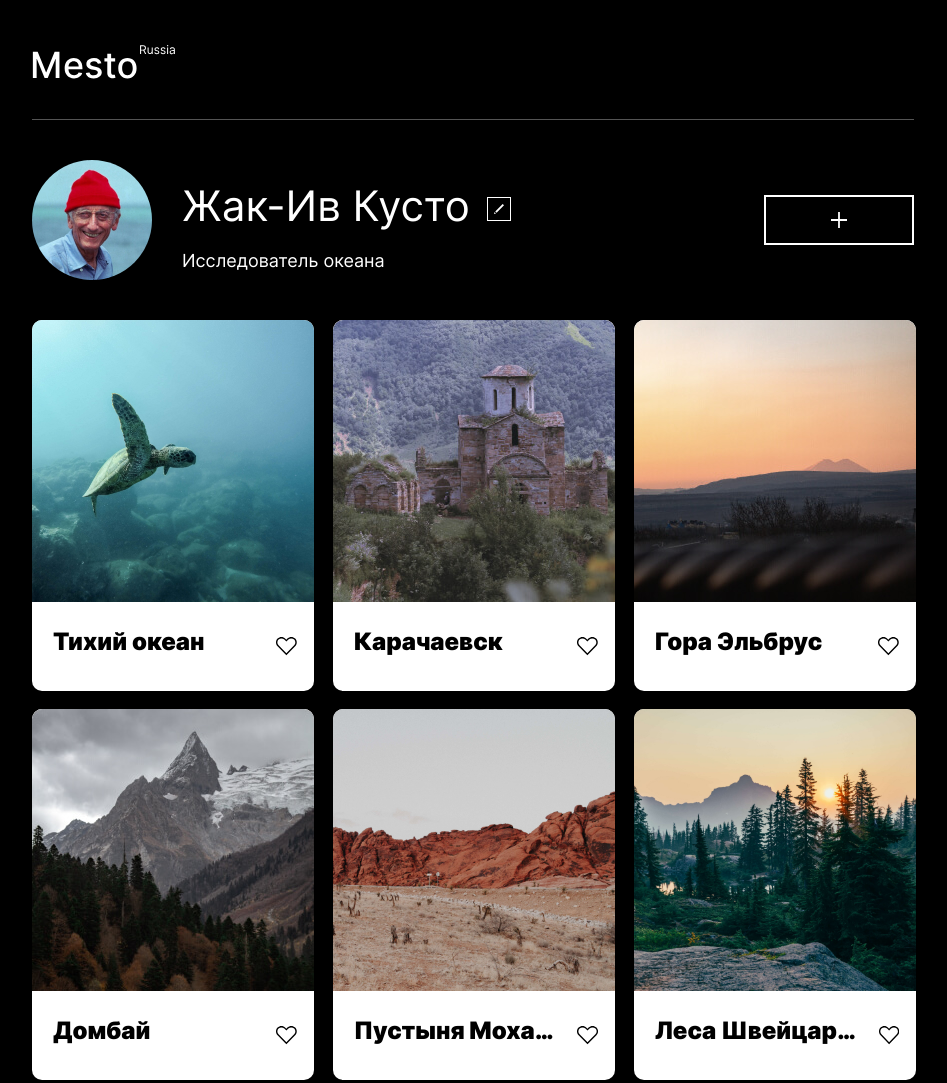
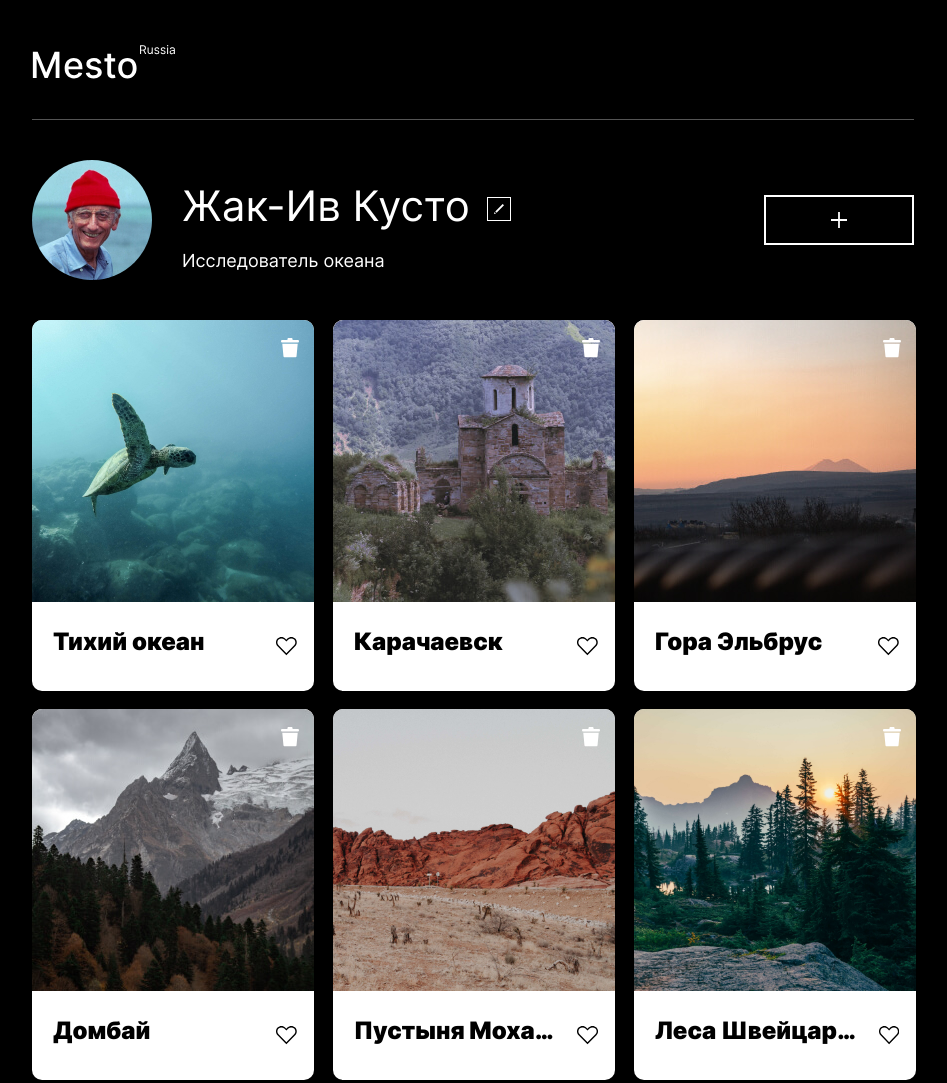
Before and after one commit to AlisaMilyukhina/Mesto-Yandex.Praktikum, a plain HTML site: page index.html in a window 1280 px wide. Shown: the top 1083 px of the page, without its empty margins (167-1114 px from the left). Drawn offline with Linux system fonts and the light colour scheme.

Commit message:
Добавлена кнопка удаления карточек

```diff
--- /dev/null
+++ b/blocks/cards-grid/__remove-btn/cards-grid__remove-btn.css
@@ -0,0 +1,20 @@
+.cards-grid__remove-btn {
+    cursor: pointer;
+    background-image: url("../../../images/trash_icon.svg");
+    background-color: transparent;
+    background-repeat: no-repeat;
+    background-position: center;
+    align-self: flex-end;
+    border: none;
+    position: absolute;
+    margin-top: 18px;
+    padding: 0;
+    width: 48px;
+    height: 20px;
+    display: block;
+}
+
+.cards-grid__remove-btn:hover {
+    transition: ease-in-out 0.3s;
+    opacity: 0.6;
+}
--- a/blocks/cards-grid/cards-grid.css
+++ b/blocks/cards-grid/cards-grid.css
@@ -4,6 +4,7 @@
 @import url('../cards-grid/__heart-btn/cards-grid__heart-btn.css');
 @import url('../cards-grid/__pic/cards-grid__pic.css');
 @import url('../cards-grid/__title/cards-grid__title.css');
+@import url('../cards-grid/__remove-btn/cards-grid__remove-btn.css');
 
 /*карточки*/
 
--- a/index.html
+++ b/index.html
@@ -25,6 +25,7 @@
     <!--сетка с карточками-->
     <section class="cards-grid">
         <div class="cards-grid__element"> <!--элемент это белый фон/контейнер-->
+            <button class="cards-grid__remove-btn"></button>
             <img class="cards-grid__pic" src="./images/jeremy-bishop-unsplash.jpg" alt="Морская черепаха в океане">
             <div class="cards-grid__container">
                 <h3 class="cards-grid__title">Тихий океан</h3>
@@ -32,6 +33,7 @@
             </div>
         </div>
         <div class="cards-grid__element">
+            <button class="cards-grid__remove-btn"></button>
             <img class="cards-grid__pic" src="./images/kirill-pershin-1088404-unsplash-1.jpg" alt="Шоанинский храм">
             <div class="cards-grid__container">
                 <h3 class="cards-grid__title">Карачаевск</h3>
@@ -39,6 +41,7 @@
             </div>
         </div>
         <div class="cards-grid__element">
+            <button class="cards-grid__remove-btn"></button>
             <img class="cards-grid__pic" src="./images/kirill-pershin-1404681-unsplash-1.jpg" alt="Пустынная местность">
             <div class="cards-grid__container">
                 <h3 class="cards-grid__title">Гора Эльбрус</h3>
@@ -46,6 +49,7 @@
             </div>
         </div>
         <div class="cards-grid__element">
+            <button class="cards-grid__remove-btn"></button>
             <img class="cards-grid__pic" src="./images/kirill-pershin-1556355-unsplash-1.jpg" alt="Горы">
             <div class="cards-grid__container">
                 <h3 class="cards-grid__title">Домбай</h3>
@@ -53,6 +57,7 @@
             </div>
         </div>
         <div class="cards-grid__element">
+            <button class="cards-grid__remove-btn"></button>
             <img class="cards-grid__pic" src="./images/neonbrand-unsplash.jpg" alt="Пустынные дюны">
             <div class="cards-grid__container">
                 <h3 class="cards-grid__title">Пустыня Мохаве</h3>
@@ -60,6 +65,7 @@
             </div>
         </div>
         <div class="cards-grid__element">
+            <button class="cards-grid__remove-btn"></button>
             <img class="cards-grid__pic" src="./images/sergei-akulich-unsplash.jpg" alt="Закат в лесу">
             <div class="cards-grid__container">
                 <h3 class="cards-grid__title">Леса Швейцарии</h3>
```
Also changed, not shown: images/trash_icon.svg (added).
